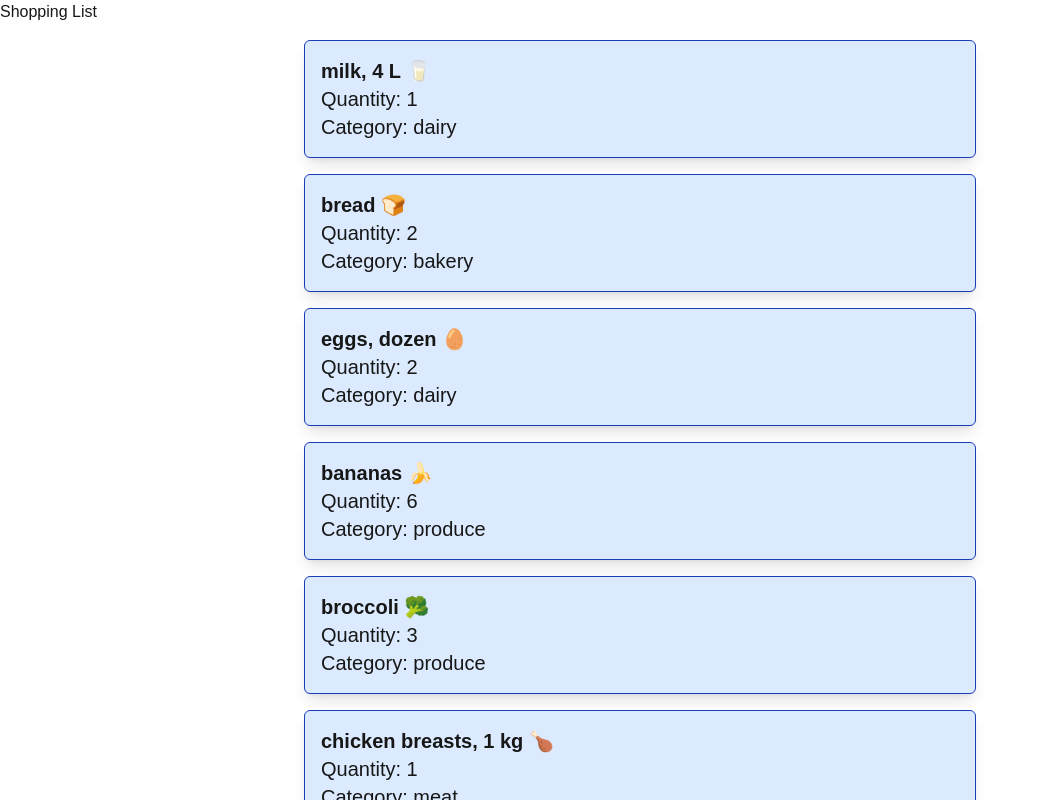
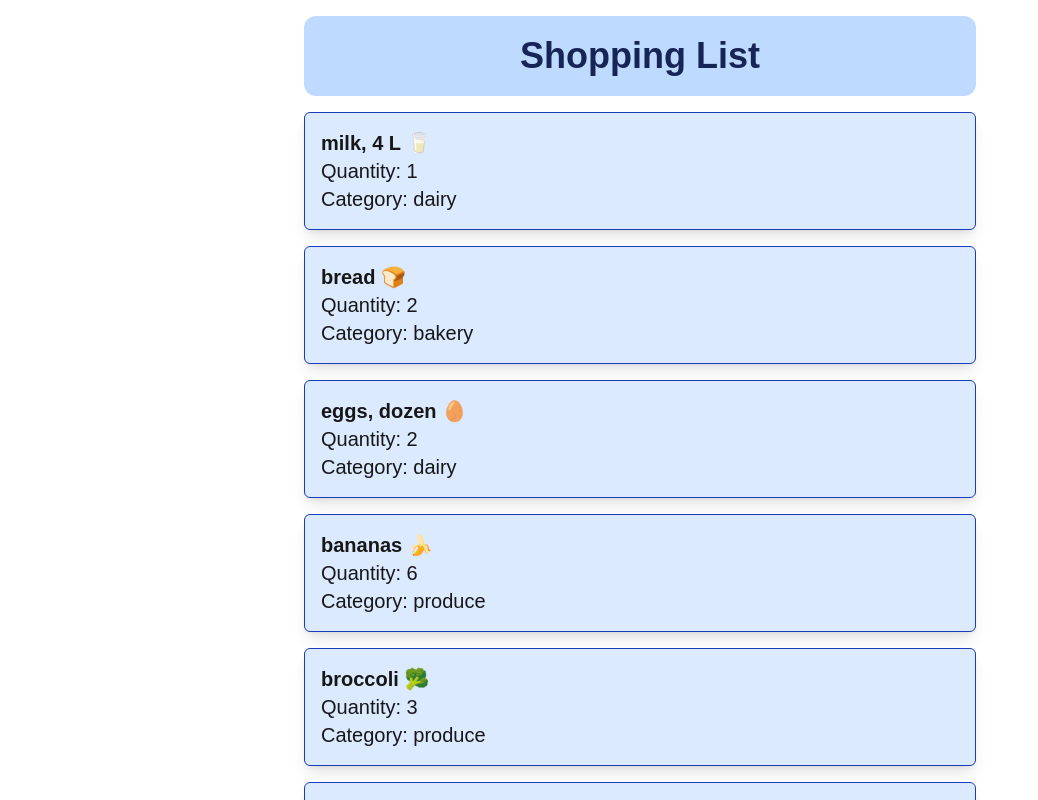
Before and after one commit to Jasleen-Kaur77/cprg306-assignments, a Next.js app: page /week-3 in a window 1280 px wide. Shown: the top 800 px of the page, without its empty margins (0-1038 px from the left). Built offline with nearby package versions, Linux system fonts and the light colour scheme.

Commit message:
Add styling to page.js

```diff
--- a/app/week-3/page.js
+++ b/app/week-3/page.js
@@ -3,8 +3,8 @@ import ItemList from "./item-list";
 export default function Page() {
   return (
     <main>
-      <header>
-        <h1>Shopping List</h1>
+      <header className="m-4 p-5 bg-blue-200 mx-auto max-w-2xl rounded-xl">
+        <h1 className="text-2xl lg:text-4xl font-bold text-center text-blue-950" >Shopping List</h1>
       </header>
       <section>
         <ItemList />
```
